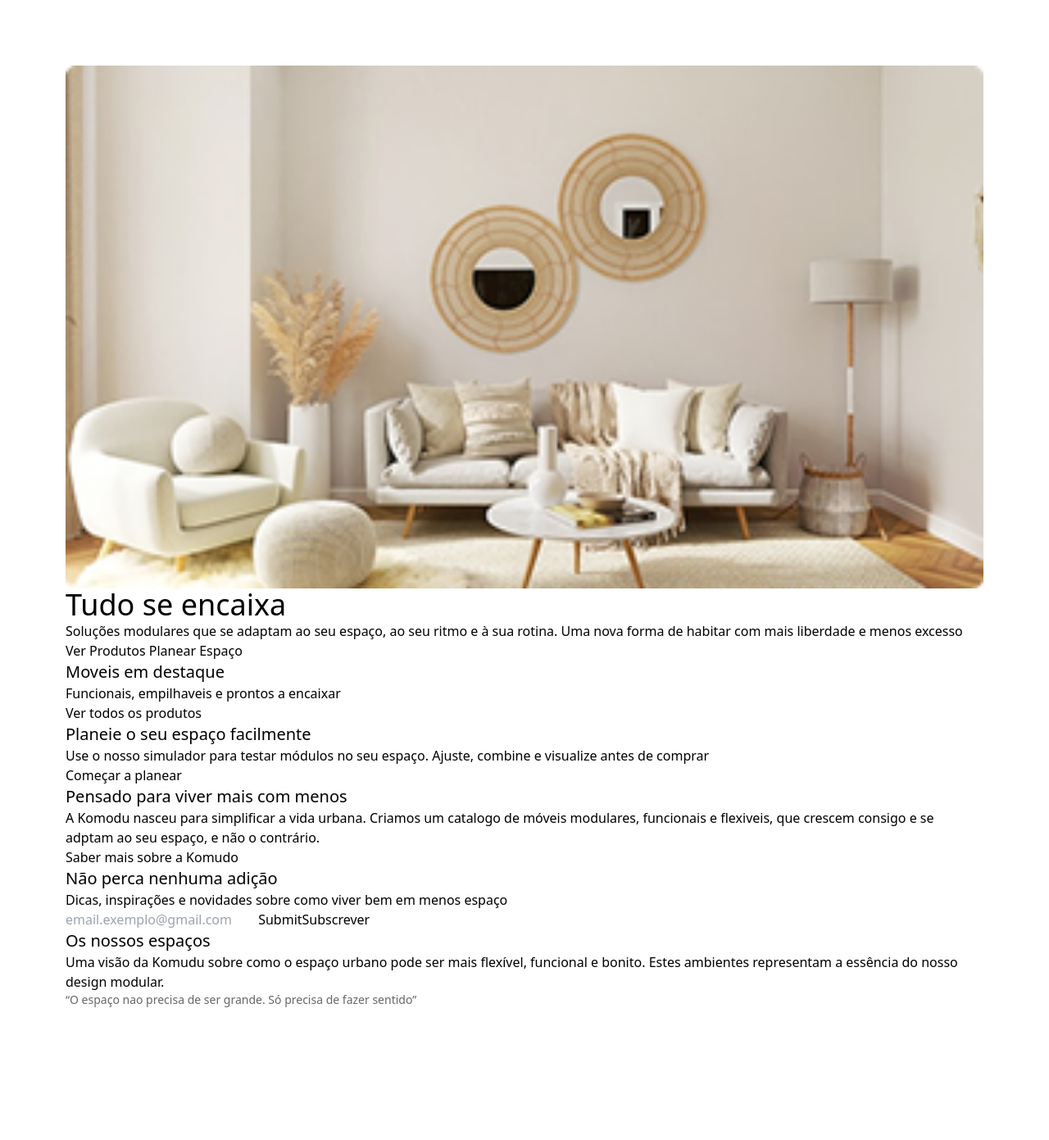
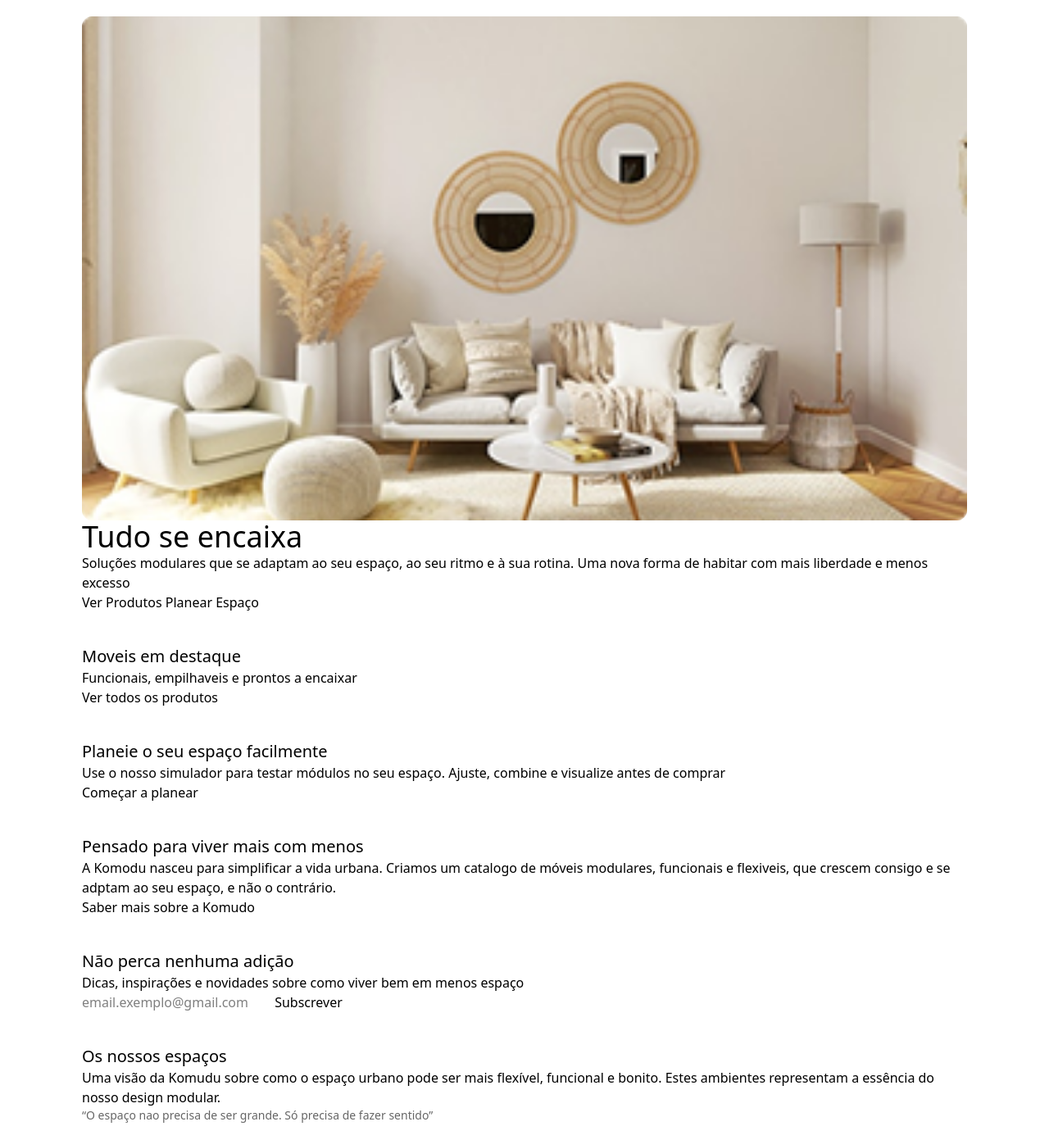
Before and after one commit to Gabriel-S-Paiva/Projeto-Final-MD, a PHP site: page / in a window 1280 px wide. Shown: the whole page at 82% size. Before the commit the page ends 1229 px from the top, so only its background shows below. Run offline with PHP 8.4, Linux system fonts and the light colour scheme; some libraries are stand-ins or nearby versions.

Commit message:
Refactor Tailwind CSS configuration and update HTML structure for improved styling and consistency

```diff
--- a/Assets/Styles/config.js
+++ b/Assets/Styles/config.js
@@ -9,20 +9,19 @@
         dark: '#2E2E2E'
       },
       fontFamily: {
-        uni: ['Unispace', 'roboto'],
+        uni: ['Unispace', 'Roboto', 'sans-serif'],
         switzer: ['Switzer', 'sans-serif']
       }
     }
   },
-  content: [
-    './**/*.php',
-    './**/*.html',
-    './Assets/**/*.js'
-  ],
+
   safelist: [
     'bg-primary', 'text-primary',
     'bg-light', 'text-light',
     'bg-secondary', 'text-secondary',
-    'font-uni', 'font-switzer'
+    'font-uni', 'font-switzer',
+    { pattern: /^(bg|text|font)-/ }
   ]
 }
+
+console.log('tailwind.config loaded', window.tailwind && window.tailwind.config);
--- a/index.php
+++ b/index.php
@@ -5,21 +5,25 @@
     <meta charset="UTF-8">
     <meta name="viewport" content="width=device-width, initial-scale=1.0">
     <title>Komodu - Homepage</title>
+    <!-- Definição de fontes -->
     <link rel="stylesheet" href="./Assets/Styles/fonts.css">
+    <!-- Definição de Icons -->
     <link href="https://fonts.googleapis.com/css2?family=Material+Symbols+Outlined" rel="stylesheet" />
+    <!-- Criação de Variaveis Tailwind -->
     <script src="./Assets/Styles/config.js"></script>
-    <script src="https://cdn.tailwindcss.com"></script>
+    <!-- Tailwind CDN -->
+    <script src="https://cdn.jsdelivr.net/npm/@tailwindcss/browser@4""></script>
 </head>
-<body class="p-20">
-    <div class="p-15 gap-10 bg-light">
-        <img class="w-full" src="./Assets/Imgs/hero_mobile.png">
+<body class="px-20 gap-5">
+    <div class="p-5 gap-10 rounded-4xl bg-light">
+        <img class="w-full rounded-xl" src="./Assets/Imgs/hero_mobile.png">
         <h2 class="font-uni color-primary text-4xl">Tudo se encaixa</h2>
         <p class="font-switzer color-black text-base">Soluções modulares que se adaptam ao seu espaço, ao seu ritmo e à sua rotina. Uma nova forma de habitar com mais liberdade e menos excesso</p>
         <a class="bg-primary">Ver Produtos</a>
         <a class="bg-primary">Planear Espaço</a>
     </div>
 
-    <div class="p-15 gap-10 bg-light">
+    <div class="p-5 gap-10 bg-light">
         <h3 class="font-switzer color-primary text-xl">Moveis em destaque</h3>
         <p class="font-switzer color-black text-base">Funcionais, empilhaveis e prontos a encaixar</p>
         <div class=""> <!-- Scrolable -->
@@ -28,29 +32,29 @@
         <a class="bg-primary">Ver todos os produtos</a>
     </div>
 
-    <div class="p-15 gap-10 bg-light">
+    <div class="p-5 gap-10 bg-light">
         <h3 class="font-switzer color-primary text-xl">Planeie o seu espaço facilmente</h3>
         <p class="font-switzer color-black text-base">Use o nosso simulador para testar módulos no seu espaço. Ajuste, combine e visualize antes de comprar</p>
         <img class="w-full" src="">
         <a class="bg-primary">Começar a planear</a>
     </div>
 
-    <div class="p-15 gap-10 bg-light">
+    <div class="p-5 gap-10 bg-light">
         <h3 class="font-switzer color-primary text-xl">Pensado para viver mais com menos</h3>
         <p class="font-switzer color-black text-base">A Komodu nasceu para simplificar a vida urbana. Criamos um catalogo de móveis modulares, funcionais e flexiveis, que crescem consigo e se adptam ao seu espaço, e não o contrário.</p>
         <a class="bg-primary">Saber mais sobre a Komudo</a>
     </div>
 
-    <div class="p-15 gap-10 bg-light">
+    <div class="p-5 gap-10 bg-light">
         <h3 class="font-switzer color-primary text-xl">Não perca nenhuma adição</h3>
         <p class="font-switzer color-black text-base">Dicas, inspirações e novidades sobre como viver bem em menos espaço</p>
         <form>
             <input type="text" placeholder="email.exemplo@gmail.com">
-            <input type="submit" class="bg-primary">Subscrever</button>
+            <input type="submit" class="bg-primary" value="Subscrever">
         </form>
     </div>
 
-    <div class="p-15 gap-10 bg-light">
+    <div class="p-5 gap-10 bg-light">
         <h3 class="font-switzer color-primary text-xl">Os nossos espaços</h3>
         <p class="font-switzer color-black text-base">Uma visão da Komudu sobre como o espaço urbano pode ser mais flexível, funcional e bonito. Estes ambientes representam a essência do nosso design modular.</p>
         <img class="w-full" src="">
```
